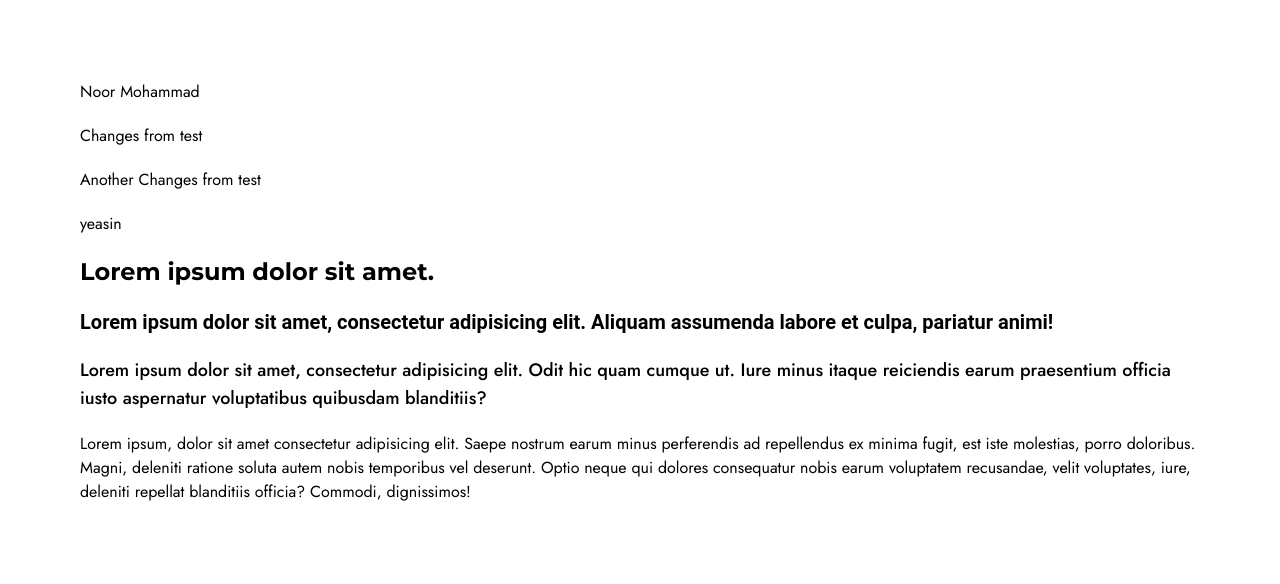
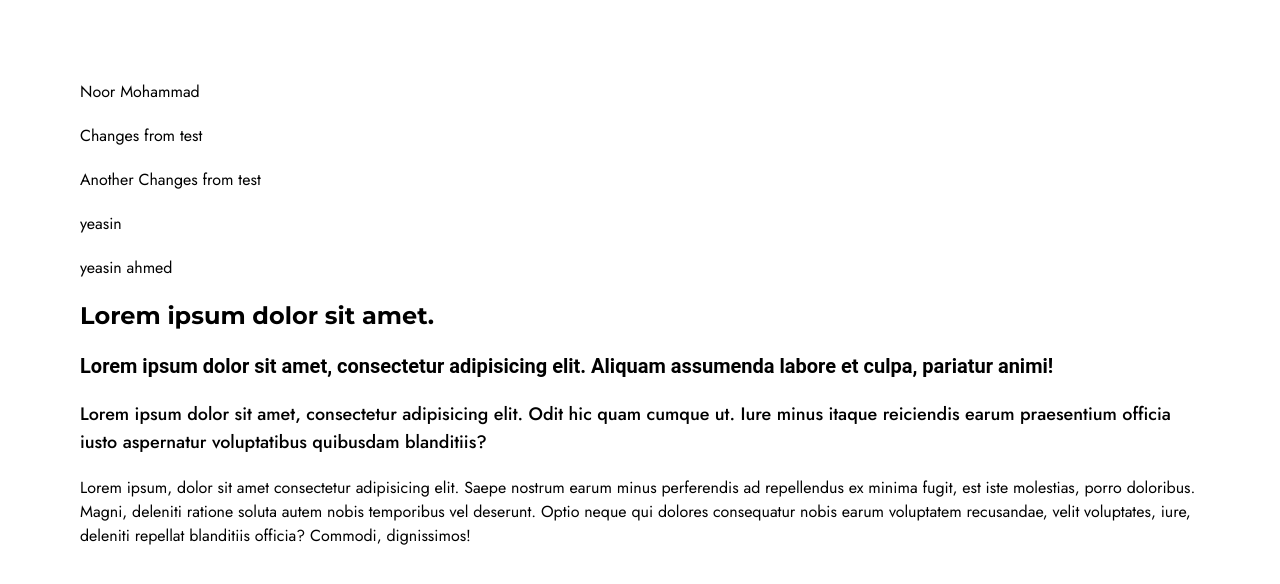
Before and after one commit to pntmernbatchthree/github_test, a Next.js app: page / in a window 1280 px wide. Shown: the top 584 px of the page. Built offline with nearby package versions, Linux system fonts and the light colour scheme.

Commit message:
2nd commit

```diff
--- a/src/app/page.tsx
+++ b/src/app/page.tsx
@@ -5,6 +5,7 @@ export default function Home() {
       <p>Changes from test</p>
       <p>Another Changes from test</p>
       <p>yeasin</p>
+      <p>yeasin ahmed</p>
       <h1 className="text-2xl font-bold font-titleFont">
         Lorem ipsum dolor sit amet.
       </h1>
```
